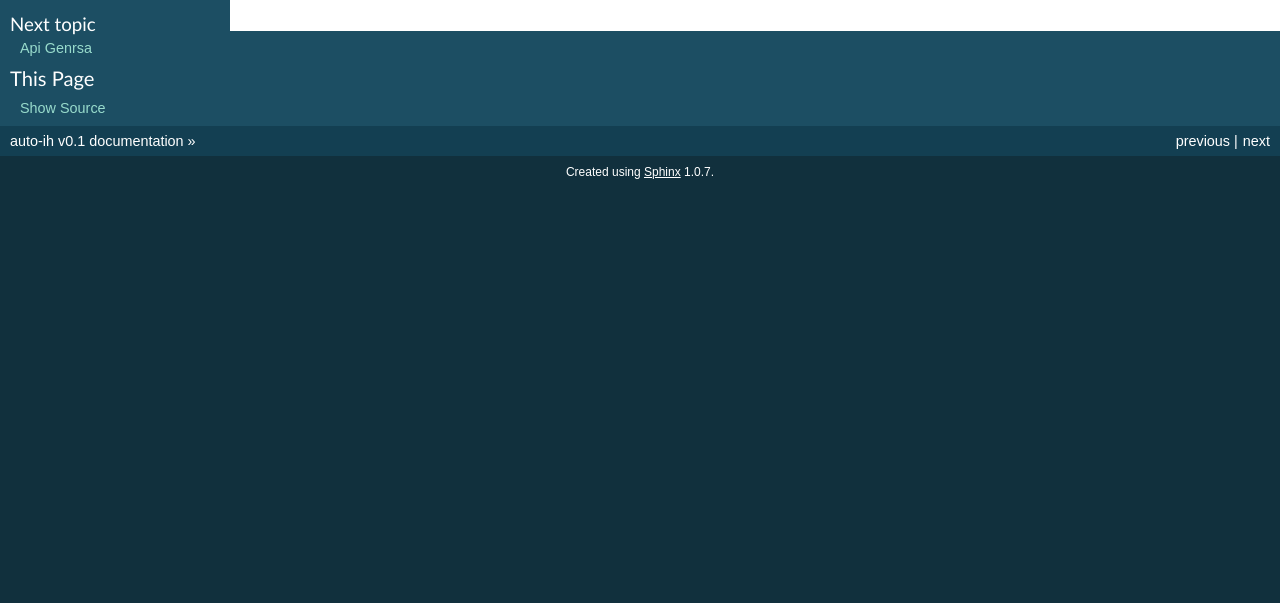
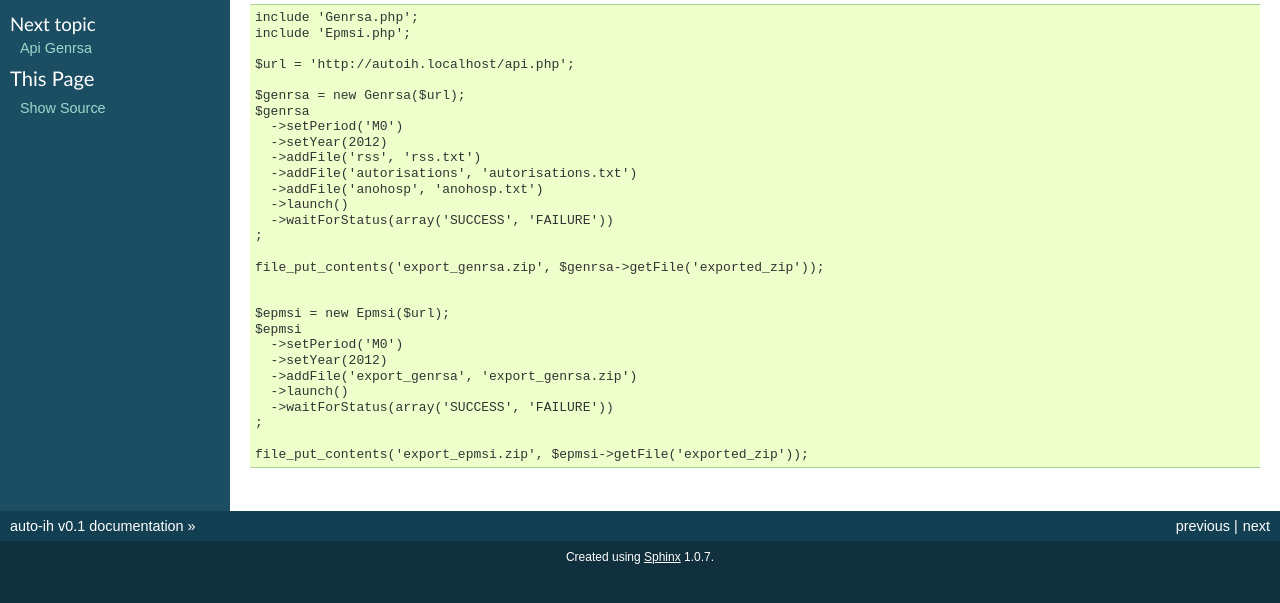
Before and after one commit to agallou/auto-ih_docs, a plain HTML site: page utilisation/exemple.html in a window 1280 px wide. Shown: the part 85-688 px from the top of the page. Drawn offline with Linux system fonts and the light colour scheme.

Commit message:
Mise à jour gh-pages

```diff
--- a/searchindex.js
+++ b/searchindex.js
@@ -1 +1 @@
-Search.setIndex({objects:{},terms:{code:4,utilis:4,api:[1,4],faut:0,instal:[0,4],lanceur:[0,4],web:[4,3],"pr\u00e9requi":3,definit:4,send:[1,4],exempl:[4,2],sur:4,net:0,document:4,trouv:4,serveur:[4,3],applic:[0,4],sourc:4,http:4,epmsi:4,genrsa:[0,1,4],auto:4,framework:0,git:3,php:3,github:4,automatis:4,sahi:0,permet:4,agal:4,com:4},objtypes:{},titles:["Lanceur d&#8217;applications","Api Genrsa","Exemple","Serveur Web","documentation de auto-ih"],objnames:{},filenames:["installation/lanceur_applications","api/genrsa","utilisation/exemple","installation/serveur_web","index"]})
+Search.setIndex({objects:{},terms:{setperiod:2,code:4,autoih:2,arrai:2,api:[1,2,4],faut:0,instal:[0,4],txt:2,web:[4,3],lanceur:[0,4],zip:2,definit:4,send:[1,4],exempl:[4,2],sur:4,"new":2,net:0,document:4,utilis:4,localhost:2,serveur:[4,3],applic:[0,4],sourc:4,http:[4,2],epmsi:[4,2],genrsa:[0,1,2,4],addfil:2,auto:4,exported_zip:2,git:3,failur:2,export_genrsa:2,php:[2,3],anohosp:2,permet:4,rss:2,file_put_cont:2,github:4,trouv:4,success:2,framework:0,url:2,com:4,launch:2,automatis:4,sahi:0,getfil:2,waitforstatu:2,agal:4,includ:2,autoris:2,setyear:2,export_epmsi:2,"pr\u00e9requi":3},objtypes:{},titles:["Lanceur d&#8217;applications","Api Genrsa","Exemple","Serveur Web","documentation de auto-ih"],objnames:{},filenames:["installation/lanceur_applications","api/genrsa","utilisation/exemple","installation/serveur_web","index"]})
--- a/utilisation/exemple.html
+++ b/utilisation/exemple.html
@@ -47,6 +47,36 @@
 
   <div class="section" id="exemple">
 <h1>Exemple<a class="headerlink" href="#exemple" title="Permalink to this headline">¶</a></h1>
+<div class="highlight-python"><pre>include 'Genrsa.php';
+include 'Epmsi.php';
+
+$url = 'http://autoih.localhost/api.php';
+
+$genrsa = new Genrsa($url);
+$genrsa
+  -&gt;setPeriod('M0')
+  -&gt;setYear(2012)
+  -&gt;addFile('rss', 'rss.txt')
+  -&gt;addFile('autorisations', 'autorisations.txt')
+  -&gt;addFile('anohosp', 'anohosp.txt')
+  -&gt;launch()
+  -&gt;waitForStatus(array('SUCCESS', 'FAILURE'))
+;
+
+file_put_contents('export_genrsa.zip', $genrsa-&gt;getFile('exported_zip'));
+
+
+$epmsi = new Epmsi($url);
+$epmsi
+  -&gt;setPeriod('M0')
+  -&gt;setYear(2012)
+  -&gt;addFile('export_genrsa', 'export_genrsa.zip')
+  -&gt;launch()
+  -&gt;waitForStatus(array('SUCCESS', 'FAILURE'))
+;
+
+file_put_contents('export_epmsi.zip', $epmsi-&gt;getFile('exported_zip'));</pre>
+</div>
 </div>
 
 
```
Also changed, not shown: _sources/utilisation/exemple.txt.
